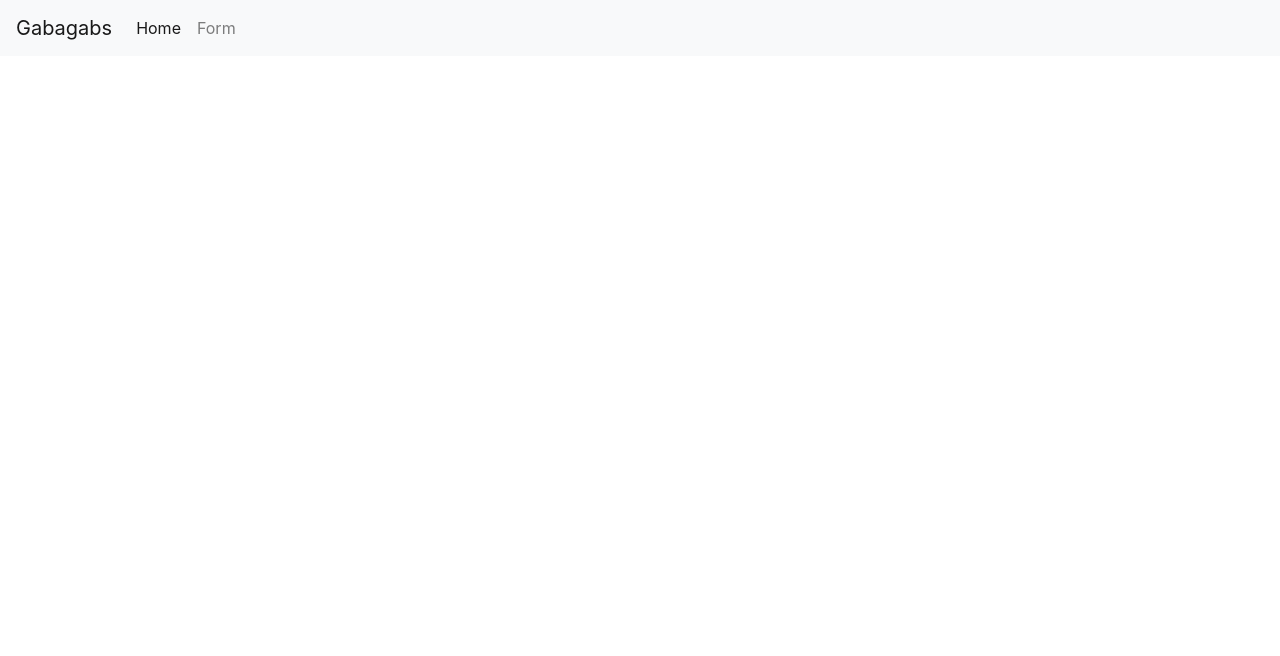
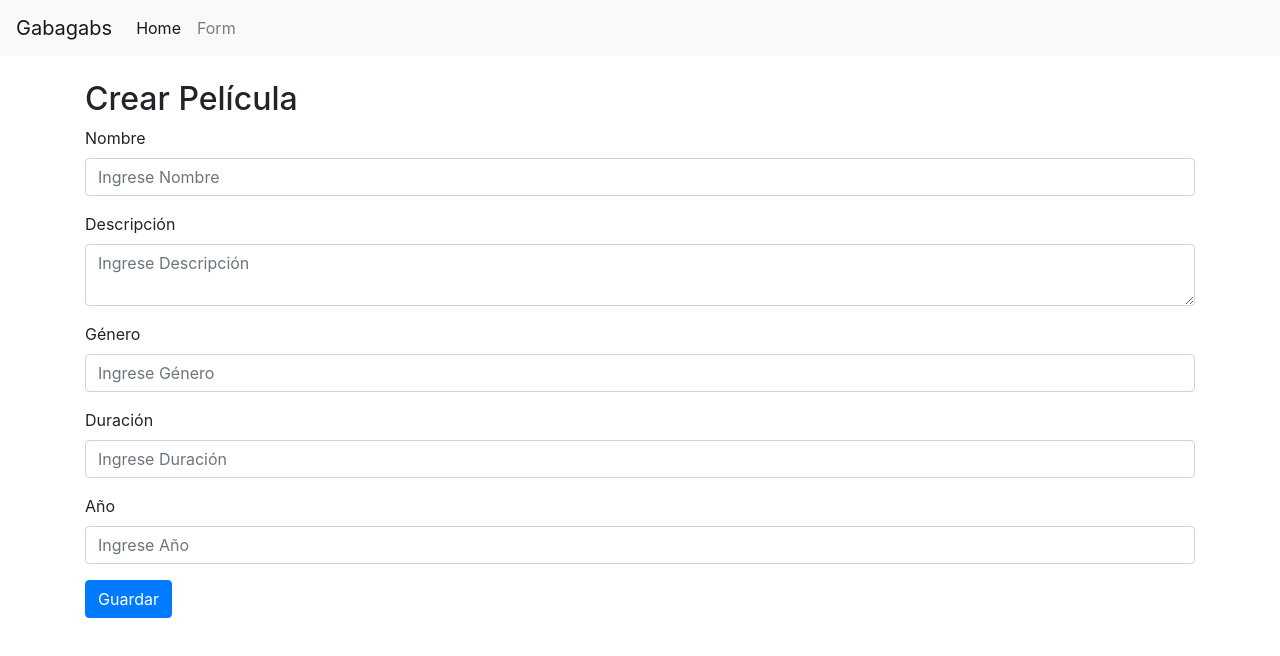
Before and after one commit to PeterGabrielVE/moviescrud, an Angular app: page /form/1 in a window 1280 px wide. Before the commit this address led to /. Shown: the top 656 px of the page. Built offline with nearby package versions, Linux system fonts and the light colour scheme.

Commit message:
create, modificacion en form, home

```diff
--- a/src/app/form/form.component.html
+++ b/src/app/form/form.component.html
@@ -1,28 +1,26 @@
-<form>
+<h2>Crear Película</h2>
+<div>
   <div class="form-group">
     <label for="name">Nombre</label>
-    <input type="text" class="form-control" id="name"  placeholder="Ingrese Nombre">
+    <input [(ngModel)]="movie.name" type="text" class="form-control" id="name"  placeholder="Ingrese Nombre">
   </div>
   <div class="form-group">
     <label for="description">Descripción</label>
-    <textarea type="text" class="form-control" id="description"  placeholder="Ingrese Descripción"></textarea>
+    <textarea [(ngModel)]="movie.description" type="text" class="form-control" id="description"  placeholder="Ingrese Descripción"></textarea>
   </div>
   <div class="form-group">
     <label for="genere">Género</label>
-    <input type="text" class="form-control" id="genere"  placeholder="Ingrese Género">
+    <input [(ngModel)]="movie.genere" type="text" class="form-control" id="genere"  placeholder="Ingrese Género">
   </div>
   <div class="form-group">
     <label for="duration">Duración</label>
-    <input type="text" class="form-control" id="duration"  placeholder="Ingrese Duración">
+    <input [(ngModel)]="movie.duration" type="text" class="form-control" id="duration"  placeholder="Ingrese Duración">
   </div>
   <div class="form-group">
     <label for="year">Año</label>
-    <input type="text" class="form-control" id="year"  placeholder="Ingrese Año">
+    <input [(ngModel)]="movie.year" type="text" class="form-control" id="year"  placeholder="Ingrese Año">
   </div>
 
-  <div class="form-group form-check">
-    <input type="checkbox" class="form-check-input" id="exampleCheck1">
-    <label class="form-check-label" for="exampleCheck1">Check me out</label>
-  </div>
-  <button type="submit" class="btn btn-primary">Submit</button>
-</form>
+
+  <button (click)='saveMovie()' class="btn btn-primary">Guardar</button>
+</div>
--- a/src/app/form/form.component.ts
+++ b/src/app/form/form.component.ts
@@ -1,4 +1,8 @@
 import { Component, OnInit } from '@angular/core';
+import { Movie } from '../interfaces/movies';
+import { MoviesService } from '../services/movies.service';
+
+
 
 @Component({
   selector: 'app-form',
@@ -7,9 +11,25 @@ import { Component, OnInit } from '@angular/core';
 })
 export class FormComponent implements OnInit {
 
-  constructor() { }
+  movie:Movie = {
+    name: null,
+    description: null,
+    genere: null,
+    duration: null,
+    year: null
+  };
+
+  constructor(private movieService: MoviesService) { }
 
   ngOnInit() {
   }
 
+  saveMovie(){
+   // console.log(this.movie);
+   this.movieService.save(this.movie).subscribe((data)=>{alert('Película Guardada');
+  console.log(data)},
+  (error)=>{console.log(error);
+  alert(error)});
+  }
+
 }
--- a/src/app/home/home.component.html
+++ b/src/app/home/home.component.html
@@ -3,18 +3,20 @@
     <tr>
       <th>#</th>
       <th>Nombre</th>
-      <th>Genero</th>
+      <th>Género</th>
       <th>Año</th>
       <th>Duración</th>
+      <th></th>
     </tr>
   </thead>
   <tbody>
     <tr *ngFor="let movie of movies">
-      <th scope="row">1</th>
+      <th scope="row">{{movie.id}}</th>
       <td>{{movie.name}}</td>
       <td>{{movie.genere}}</td>
-      <td>{{movie.year}}}</td>
+      <td>{{movie.year}}</td>
       <td>{{movie.duration}}</td>
+      <td><a class="btn btn-primary btn-sm" routerLink="/form/{{movie.id}}">Editar</a></td>
     </tr>
 
   </tbody>
--- a/src/app/home/home.component.ts
+++ b/src/app/home/home.component.ts
@@ -15,10 +15,17 @@ export class HomeComponent implements OnInit {
   movies: Movie[];
 
   constructor(private movieService: MoviesService, private httpClient: HttpClient) {
-    httpClient.get(this.API_ENDPOINT + '/movies').subscribe((data : Movie[]) =>{
+    /*httpClient.get(this.API_ENDPOINT + '/movies').subscribe((data : Movie[]) =>{
       this.movies = data;
       console.log(data);
-    });
+    });*/
+
+    this.movieService.get().subscribe((data: Movie[])=>{
+    this.movies = data;}, (error)=>{ console.log(error);
+              alert('Ocurrió un error');}
+
+  );
+
   }
 
   ngOnInit() {
--- a/src/app/services/movies.service.ts
+++ b/src/app/services/movies.service.ts
@@ -1,9 +1,22 @@
 import { Injectable } from '@angular/core';
+import { HttpClient, HttpHeaders} from '@angular/common/http';
+import { Movie } from '../interfaces/movies';
 
 @Injectable({
   providedIn: 'root'
 })
 export class MoviesService {
 
-  constructor() { }
+  API_ENDPOINT='http://localhost:8000/api';
+
+  constructor(private httpClient: HttpClient) { }
+
+  get(){
+    return this.httpClient.get(this.API_ENDPOINT + '/movies');
+  }
+  save(movie: Movie){
+    const headers = new HttpHeaders({'Content-Type': 'application/json'});
+    return this.httpClient.post(this.API_ENDPOINT + '/movies', movie, {headers : headers});
+  }
+
 }
```
Also changed, not shown: src/app/app.module.ts (+5 -2 lines), 1 other file (tests, documents, lock files or other folders).
